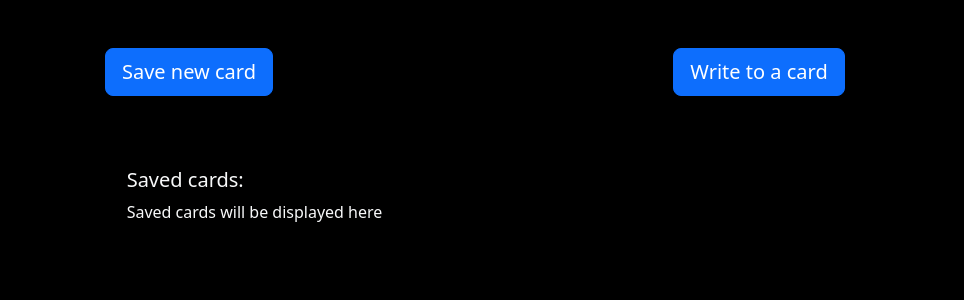
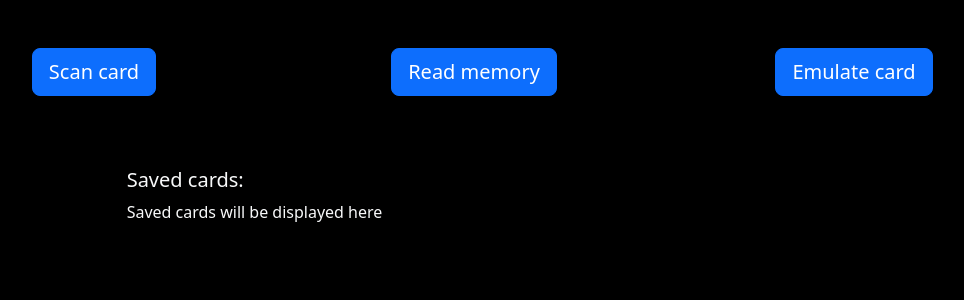
Before and after one commit to vymvn/nfc-pi, a Flask app: page / in a window 1280 px wide. Shown: the top 300 px of the page, without its empty margins (166-1130 px from the left). Run offline with Flask 3, Linux system fonts and the light colour scheme; some libraries are stand-ins or nearby versions.

Commit message:
It's actually joever

```diff
--- a/main.py
+++ b/main.py
@@ -3,12 +3,14 @@ import subprocess
 import time
 import threading
 import signal
+import random
 
-from flask import Flask, render_template, request, redirect
+from flask import Flask, render_template, request, redirect, jsonify
 from flask import Flask
 from flask_sqlalchemy import SQLAlchemy
 
 from parser import parse
+from utils import random_string
 
 
 # Globals
@@ -33,8 +35,8 @@ app.config["SQLALCHEMY_DATABASE_URI"] = f"sqlite:///{db_path}"
 # initialize the app with the extension
 db.init_app(app)
 
+os.system("/usr/bin/mkdir -p cards")
 
-os.system("/usr/bin/mkdir -p cards")
 
 # Card database model
 class Card(db.Model):
@@ -59,18 +61,22 @@ def scan_thread(event):
     global cancel
     global read_error
 
-    subprocess.run(["rm", "-fr", "/tmp/temp_card_data"])
+    # subprocess.run(["rm", "-fr", f"/tmp/card{random_string(4)}"])
     read = False
+
+    r = random_string(4)
 
     while not read and not cancel and not event.is_set():
         result = subprocess.run(
-            ["./bin/nfc-mfclassic", "r", "a", "u", "/tmp/temp_card_data"]
+            ["./bin/nfc-mfclassic", "r", "a", "u", f"/tmp/card{r}"]
         )
+
         if result.returncode == 0:
-            if os.path.isfile("/tmp/temp_card_data"):
+            if os.path.isfile(f"/tmp/card{r}"):
                 read = True
             else:
                 read_error = True
+
     if cancel:
         cancel = False
 
@@ -97,11 +103,13 @@ def scan_card():
     new_thread = threading.Thread(target=scan_thread, args=[event])
     new_thread.start()
     new_thread.join(30)
+
     if new_thread.is_alive():
         event.set()
         return "timeout"
+        return jsonify({"message": "timeout"}), 408
 
-    return "ok"
+    return jsonify({"message": "ok"}), 200
 
 
 
@@ -109,10 +117,13 @@ def scan_card():
 def save_card():
     name = request.form.get("name")
     new_card = Card(name)
+
     with open("/tmp/temp_card_data", "rb") as f:
         data = f.read()
+
     with open(f"./cards/{name}", "wb") as f:
         f.write(data)
+
     uid, card_type, strings = parse(data)
     new_card.uid = uid
     new_card.type = card_type
--- /dev/null
+++ b/static/js/new_main.js
@@ -0,0 +1,35 @@
+document.addEventListener("DOMContentLoaded", function () {
+
+    var scan_modal_element = document.getElementById('scan-card-modal');
+    var scan_button = document.getElementById("scan-button");
+
+    scan_button.addEventListener("click", function () {
+        // Send an HTTP POST request to the Flask server
+        fetch('/scan-card', {
+            method: 'POST',
+            headers: {
+                'Content-Type': 'application/json'
+            },
+            // body: JSON.stringify({ clicked: true }) // Send data to the server
+        })
+            .then(response => {
+                console.log(response);
+                // if (response.ok) {
+                //     // If the server operation is successful, show the new modal
+                //     scan_modal_element.modal('hide');
+                // } else {
+                //     alert("Server operation failed.");
+                // }
+            })
+
+            .then(data => {
+                console.log(data);
+            })
+
+            .catch(error => {
+                console.error('Error:', error);
+                alert("An error occurred.");
+            });
+
+    });
+});
--- a/templates/index.html
+++ b/templates/index.html
@@ -8,7 +8,7 @@
         <!-- CSS -->
         <link rel="stylesheet" href="{{url_for('static', filename='css/bootstrap.css')}}" >
         <!-- <link rel="stylesheet" href="{{url_for('static', filename='css/custom.scss')}}" > -->
-    <title>NFC Pi</title>
+        <title>NFC pi</title>
 
         <!-- Favicon stuff -->
 
@@ -24,8 +24,6 @@
 
         <!-- end favicon stuff -->
     </head>
-
-
 
 
     <body class="text-light"  style="background-color: black;">
@@ -150,20 +148,33 @@
         <!-- Buttons section -->
         <section class="pb-5">
 
-    <!-- Read/write buttons -->
+            <!-- buttons -->
             <div class="container text-center pt-5">
                 <div class="row">
                     <div class="col">
                         <!-- Button trigger modal -->
                         <button type="button" class="btn btn-lg btn-primary" id="scan-button" data-bs-toggle="modal" data-bs-target="#scan-card-modal">
-                    Save new card
+                            Scan card
                         </button>
                     </div>
+
                     <div class="col">
-            <input class="btn btn-primary btn-lg btn-block" id="SubmitButton" type="submit" value="Write to a card">
+                        <!-- Button trigger modal -->
+                        <button type="button" class="btn btn-lg btn-primary" id="scan-button" data-bs-toggle="modal" data-bs-target="#scan-card-modal">
+                            Read memory
+                        </button>
                     </div>
+
+
+                    <div class="col">
+                        <!-- Button trigger modal -->
+                        <button type="button" class="btn btn-lg btn-primary" id="scan-button" data-bs-toggle="modal" data-bs-target="#scan-card-modal">
+                            Emulate card
+                        </button>
                     </div>
+
             </div>
+
 
 
             <!-- End Read/write buttons -->
@@ -200,9 +211,8 @@
         <!-- end cards section -->
 
 
-
-  <script src="{{url_for('static', filename='js/jquery-3.7.0.min.js')}}"></script>
-  <script src="{{url_for('static', filename='js/main.js')}}"></script>
+        <!-- <script src="{{url_for('static', filename='js/jquery-3.7.0.min.js')}}"></script> -->
+        <script src="{{url_for('static', filename='js/new_main.js')}}"></script>
         <script src="{{url_for('static', filename='js/bootstrap.js')}}"></script>
     </body>
     <!-- <footer class="navbar-dark text-lg-start text-bg-dark">
```
Also changed, not shown: utils.py (added, +9 -0 lines), 1 other file. Lines whose indentation alone changed are shown as unchanged.
